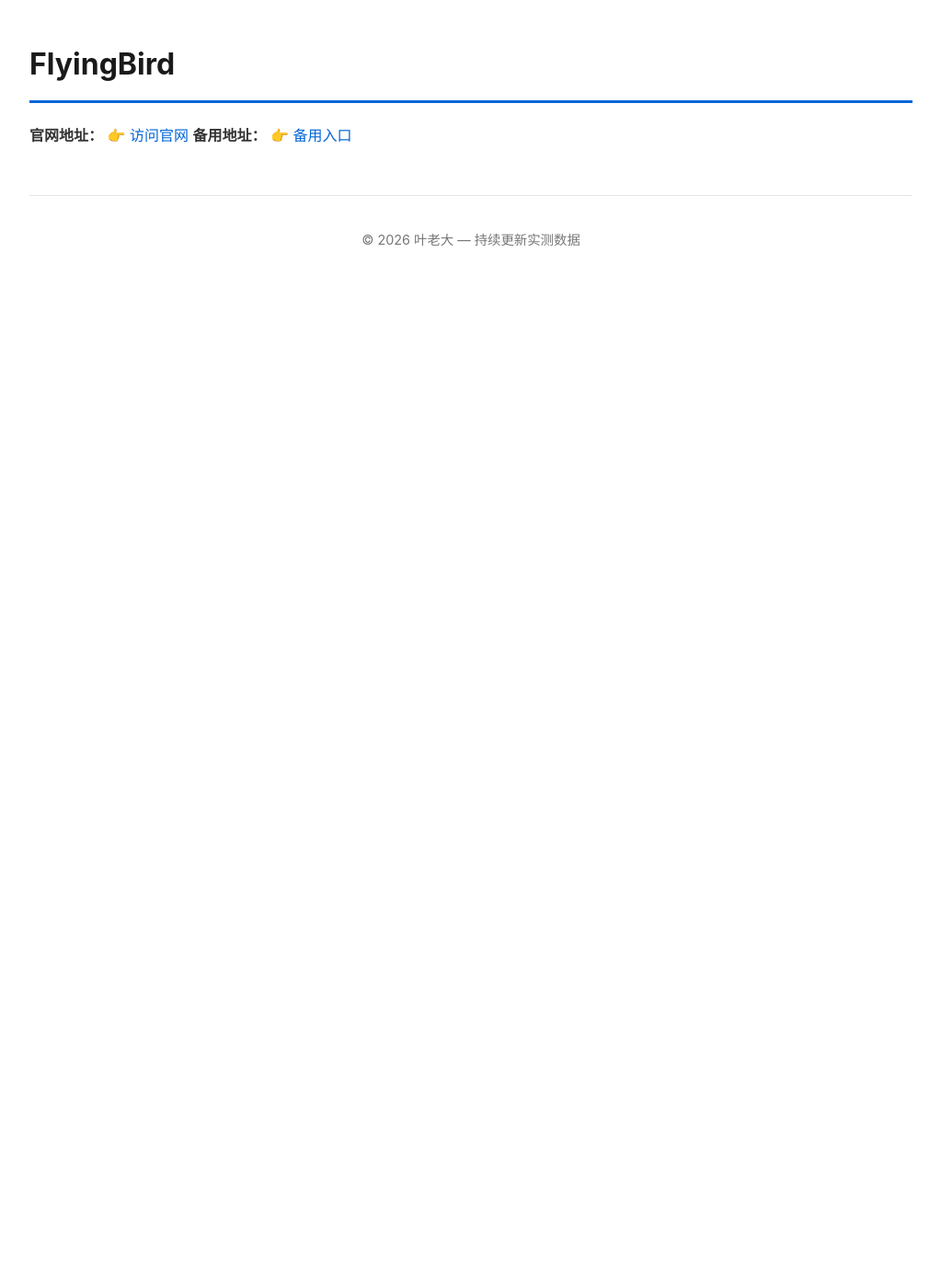
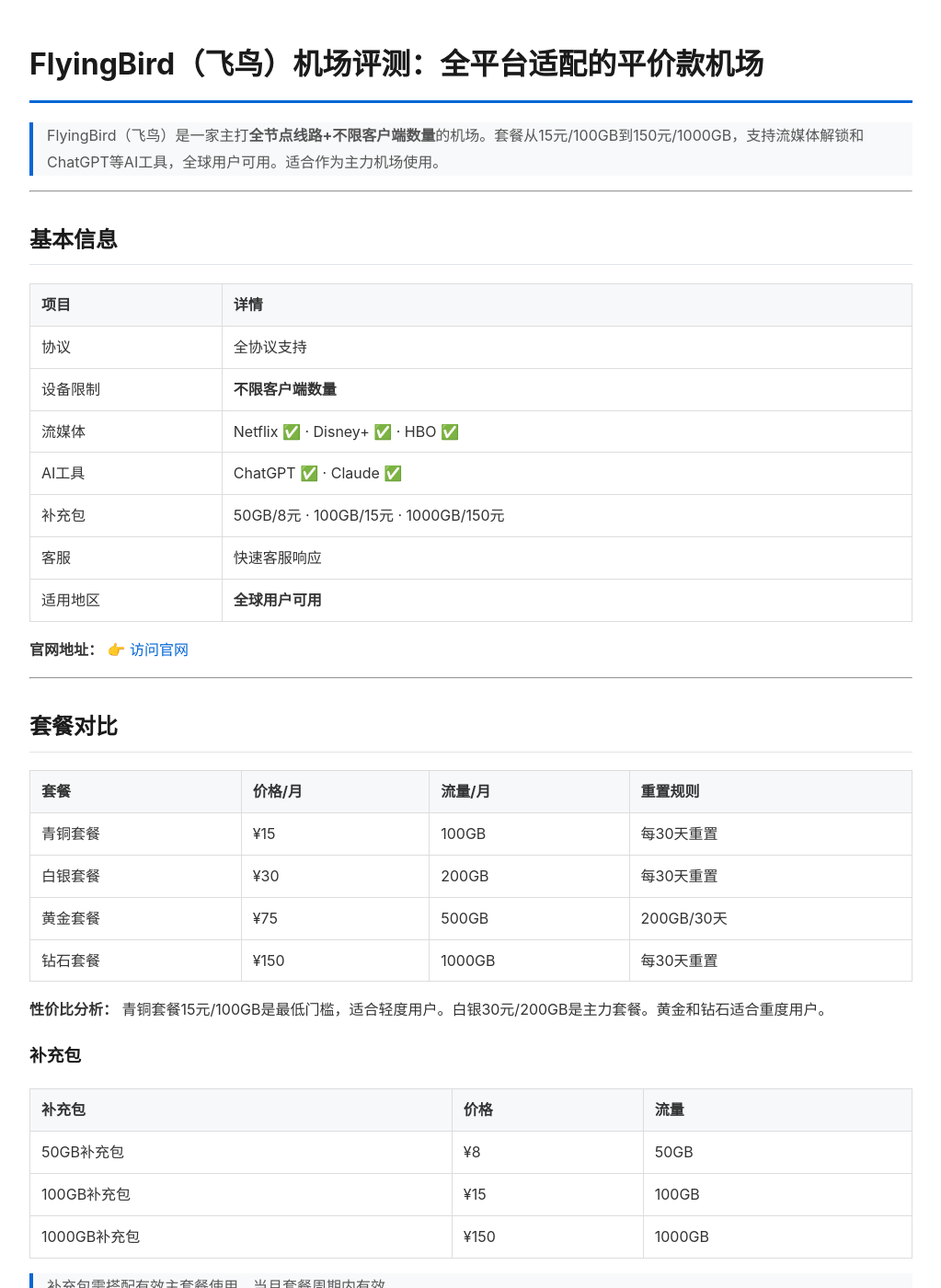
Before and after one commit to yezuofan/free-internet-guide, a Jekyll site: the page built from airport-reviews/flyingbird.md, in a window 1280 px wide and 1400 px high. Shown: the whole window at 92% size, without its empty margins (128-1151 px from the left). Built offline with Jekyll 4.4.1, drawn with Linux system fonts in a browser that asks for light colours; our own code applies the rules of GitHub Pages for plain Markdown files; some of the changed text lies outside the part shown.

Commit message:
Fix FlyingBird review content and AFF link

```diff
--- a/airport-reviews/flyingbird.md
+++ b/airport-reviews/flyingbird.md
@@ -1,4 +1,72 @@
-# FlyingBird
+# FlyingBird（飞鸟）机场评测：全平台适配的平价款机场
+
+> FlyingBird（飞鸟）是一家主打**全节点线路+不限客户端数量**的机场。套餐从15元/100GB到150元/1000GB，支持流媒体解锁和ChatGPT等AI工具，全球用户可用。适合作为主力机场使用。
+
+---
+
+## 基本信息
+
+| 项目 | 详情 |
+|:----|:------|
+| 协议 | 全协议支持 |
+| 设备限制 | **不限客户端数量** |
+| 流媒体 | Netflix ✅ · Disney+ ✅ · HBO ✅ |
+| AI工具 | ChatGPT ✅ · Claude ✅ |
+| 补充包 | 50GB/8元 · 100GB/15元 · 1000GB/150元 |
+| 客服 | 快速客服响应 |
+| 适用地区 | **全球用户可用** |
 
 **官网地址：** [👉 访问官网](https://fbinv02.fbaff.cc/auth/register?code=Q8nDL4JZ)
-**备用地址：** [👉 备用入口](https://fbinv03.fbaff.cc/auth/register?code=Q8nDL4JZ)
+
+---
+
+## 套餐对比
+
+| 套餐 | 价格/月 | 流量/月 | 重置规则 |
+|:----|:-------|:--------|:--------|
+| 青铜套餐 | ¥15 | 100GB | 每30天重置 |
+| 白银套餐 | ¥30 | 200GB | 每30天重置 |
+| 黄金套餐 | ¥75 | 500GB | 200GB/30天 |
+| 钻石套餐 | ¥150 | 1000GB | 每30天重置 |
+
+**性价比分析：** 青铜套餐15元/100GB是最低门槛，适合轻度用户。白银30元/200GB是主力套餐。黄金和钻石适合重度用户。
+
+### 补充包
+
+| 补充包 | 价格 | 流量 |
+|:------|:----|:----|
+| 50GB补充包 | ¥8 | 50GB |
+| 100GB补充包 | ¥15 | 100GB |
+| 1000GB补充包 | ¥150 | 1000GB |
+
+> 补充包需搭配有效主套餐使用，当月套餐周期内有效。
+
+---
+
+## 优缺点
+
+**优点：**
+- 不限客户端数量，多设备随便连
+- 全节点线路覆盖，速度稳定
+- 流媒体解锁全面，AI工具全支持
+- 全球用户可用，海外也能用
+- 有补充包灵活扩容
+- 快速客服响应
+
+**缺点：**
+- 黄金套餐只有200GB/30天重置，跟其他套餐规则不同
+- 开业时间待确认，运营历史较短
+- 节点详细信息需要登录后查看
+
+---
+
+## 适合谁用？
+
+| 用户 | 推荐度 | 原因 |
+|:----|:-----:|:----|
+| 多设备用户 | ⭐⭐⭐⭐⭐ | 不限客户端数量 |
+| 轻度用户 | ⭐⭐⭐⭐⭐ | 青铜15元/100GB起步 |
+| 海外用户 | ⭐⭐⭐⭐⭐ | 全球可用 |
+| 流媒体/AI爱好者 | ⭐⭐⭐⭐ | 全解锁 |
+
+*本文包含推广链接。*
```
